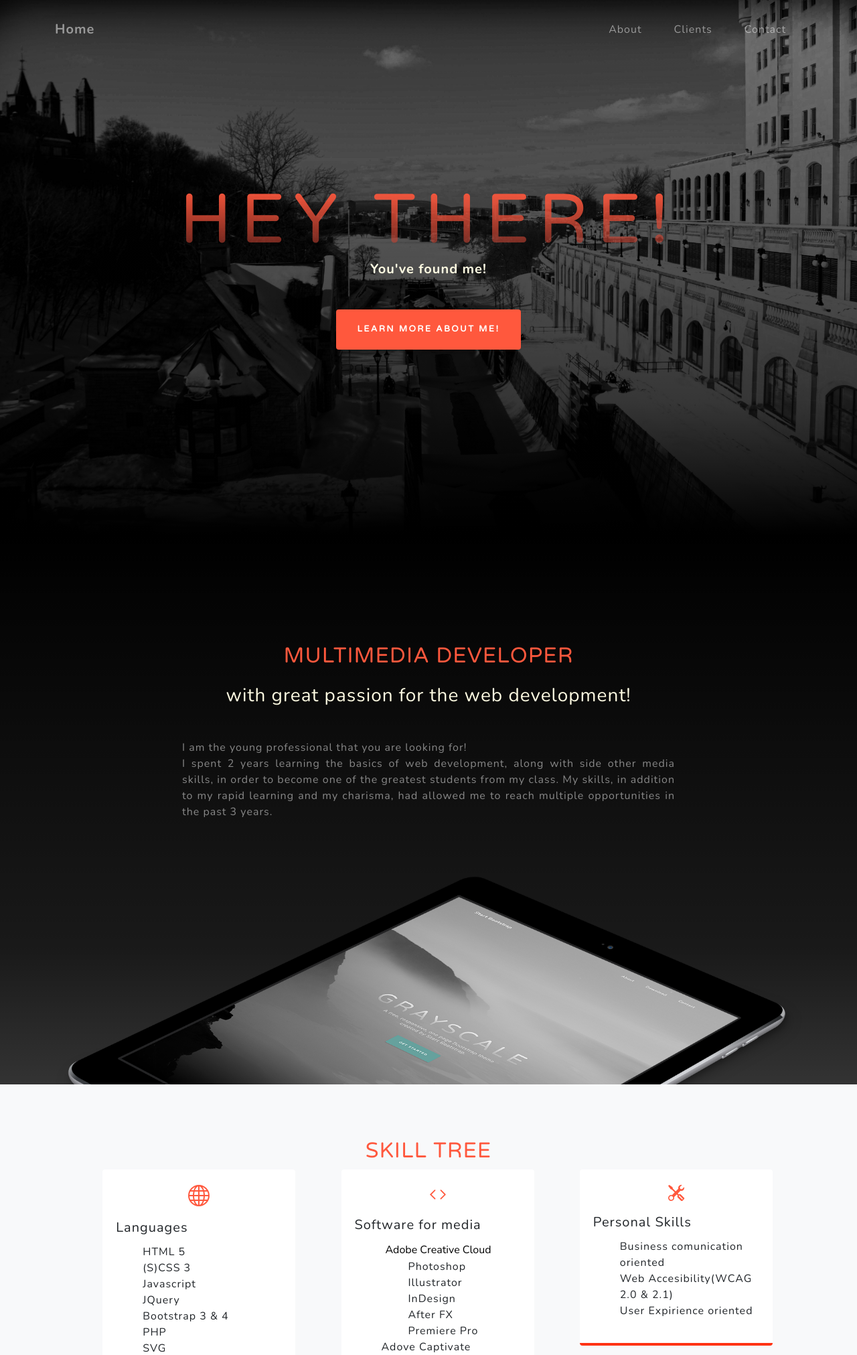
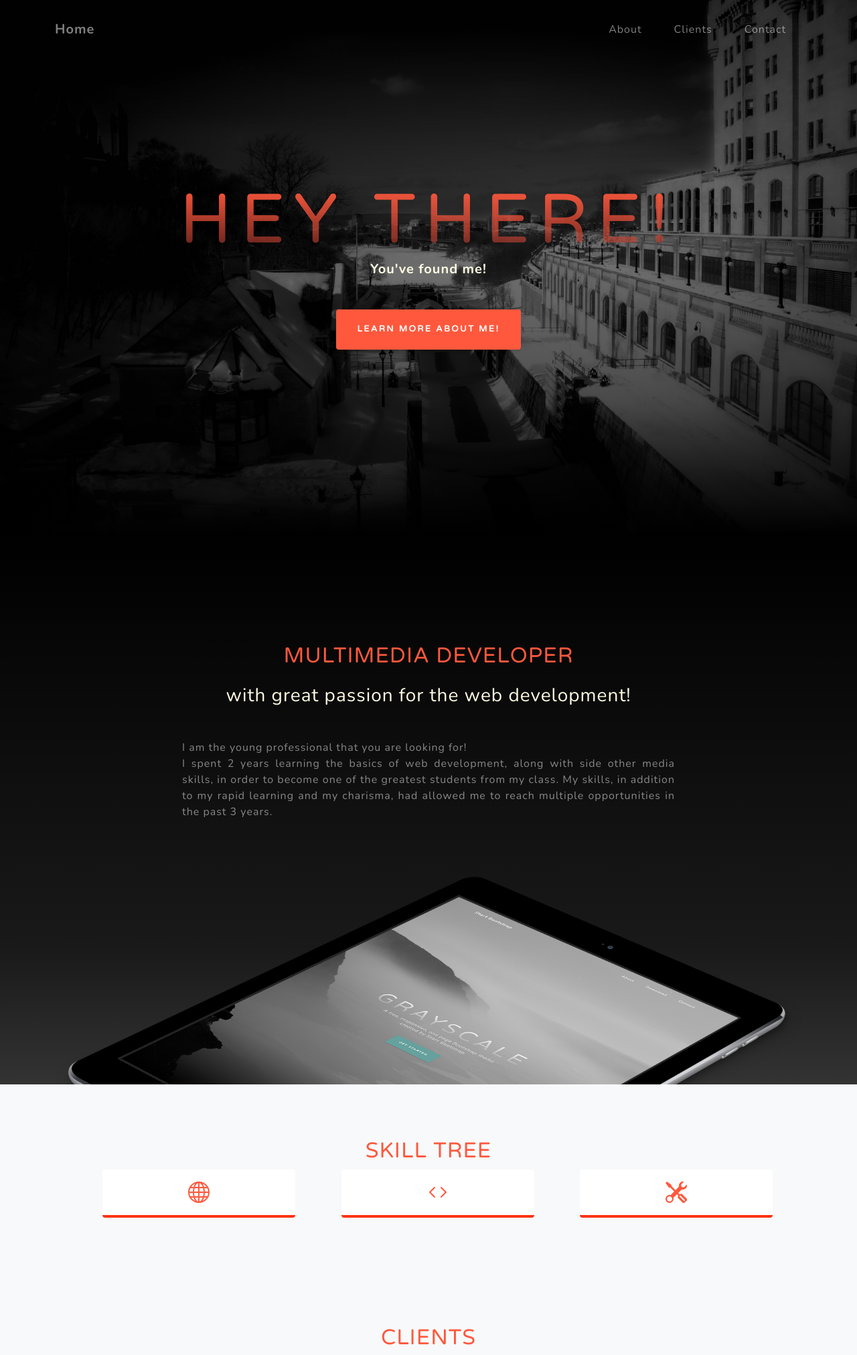
Before and after one commit to Dantedl/lago0008.github.io, a PHP site: page / in a window 1280 px wide. Shown: the top 2023 px of the page at 67% size. Run offline with PHP 8.4, Linux system fonts and the light colour scheme; some libraries are stand-ins or nearby versions.

Commit message:
JQ animation added
jq was fixed and some annimation was added

```diff
--- a/css/custom.css
+++ b/css/custom.css
@@ -39,10 +39,18 @@
   background: none;
   border: none;
 }
+.svg-icon {
+  width: 2rem;
+  height: 2rem;
+}
+
+.diaplay-none {
+  display: none;
+}
 /* CARD */
-.card-img-top {
+/* .card-img-top {
   margin-top: 8%;
-}
+} */
 .skill-section .card {
   border-bottom-color: #ff3314 !important;
 }
@@ -60,12 +68,19 @@
   color: #fefbe2 !important;
   font-weight: bold;
 }
-
+/* Icon button */
+.button-icon {
+  margin-top: 6%;
+  margin-bottom: 6%;
+}
 /* clients */
 .projects-section .featured-text {
   border-left-color: #ff3314 !important;
 }
 /* buttons */
+button:focus {
+  outline: 0px auto -webkit-focus-ring-color;
+}
 .btn-primary {
   color: white;
   background-color: #ff583d;
--- a/index.html
+++ b/index.html
@@ -12,12 +12,15 @@
     <script src="https://use.fontawesome.com/releases/v5.13.0/js/all.js" crossorigin="anonymous"></script>
     <!-- Google fonts-->
     <link href="https://fonts.googleapis.com/css?family=Varela+Round" rel="stylesheet" />
+    <link rel="stylesheet" href="https://unpkg.com/aos@next/dist/aos.css" />
     <link
         href="https://fonts.googleapis.com/css?family=Nunito:200,200i,300,300i,400,400i,600,600i,700,700i,800,800i,900,900i"
         rel="stylesheet" />
+
     <!-- Core theme CSS (includes Bootstrap)-->
     <link href="css/styles.css" rel="stylesheet" />
     <link href="css/custom.css" rel="stylesheet">
+
 </head>
 
 <body id="page-top">
@@ -43,8 +46,8 @@
     <!-- Masthead-->
     <header class="masthead">
         <div class="container d-flex h-100 align-items-center">
-            <div class="mx-auto text-center">
-                <h1 class="mx-auto my-0 text-uppercase">Hey there!</h1>
+            <div class="mx-auto text-center" data-aos="fade-down">
+                <h1 class="mx-auto my-0 text-uppercase" data-aos="">Hey there!</h1>
                 <h2 class="text-white-50 mx-auto mt-2 mb-5"> You've found me!
                 </h2>
                 <a class="btn btn-primary js-scroll-trigger" href="#about">learn more about me!
@@ -56,11 +59,10 @@
     <section class="about-section text-center" id="about">
         <div class="container">
             <div class="row">
-                <div class="col-lg-8 mx-auto">
+                <div class="col-lg-8 mx-auto" data-aos="fade-right">
                     <h2 class="text-orange mb-4 tittle-font">Multimedia Developer</h2>
                     <h3 class="text-yellgrey mx-auto mt-2 mb-5"> with great passion for the web development!</h3>
                     <p class="text-white-50 text-justify">
-
                         I am the young professional that you are looking for! <br>
                         I spent 2 years learning the basics of web development, along with side other media skills, in
                         order to become one of the greatest students from my class. My skills, in addition to my rapid
@@ -68,27 +70,25 @@
                     </p>
                 </div>
             </div>
-            <img class="img-fluid" src="assets/img/ipad.png" alt="" />
+            <img class="img-fluid" src="assets/img/ipad.png" data-aos="fade-up" alt="" />
         </div>
     </section>
-
     <!-- Skills -->
-
     <section class="skill-section bg-light">
         <div class="container">
             <div class="row flex-justified">
                 <div class="col-lg-12">
-                    <h2 class="text-center tittle-font text-orange">Skill Tree</h2>
+                    <h2 class="text-center tittle-font text-orange" data-aos="fade-down">Skill Tree</h2>
                 </div>
-                <div class="col-lg-3">
+                <div class="col-lg-3" data-aos="zoom-out">
                     <div class="card" style="width: 18rem;">
-                        <svg width="2em" height="2em" viewBox="0 0 16 16" class="bi bi-globe  card-img-top bg-orange"
+                        <button class="button-jq button-icon" data-button="JQbutton2">
+                            <svg viewBox="0 0 16 16" class="bi bi-globe card-img-top bg-orange svg-icon"
                                 fill="currentColor " xmlns="http://www.w3.org/2000/svg">
                                 <path fill-rule="evenodd"
                                     d="M0 8a8 8 0 1 1 16 0A8 8 0 0 1 0 8zm7.5-6.923c-.67.204-1.335.82-1.887 1.855A7.97 7.97 0 0 0 5.145 4H7.5V1.077zM4.09 4H2.255a7.025 7.025 0 0 1 3.072-2.472 6.7 6.7 0 0 0-.597.933c-.247.464-.462.98-.64 1.539zm-.582 3.5h-2.49c.062-.89.291-1.733.656-2.5H3.82a13.652 13.652 0 0 0-.312 2.5zM4.847 5H7.5v2.5H4.51A12.5 12.5 0 0 1 4.846 5zM8.5 5v2.5h2.99a12.495 12.495 0 0 0-.337-2.5H8.5zM4.51 8.5H7.5V11H4.847a12.5 12.5 0 0 1-.338-2.5zm3.99 0V11h2.653c.187-.765.306-1.608.338-2.5H8.5zM5.145 12H7.5v2.923c-.67-.204-1.335-.82-1.887-1.855A7.97 7.97 0 0 1 5.145 12zm.182 2.472a6.696 6.696 0 0 1-.597-.933A9.268 9.268 0 0 1 4.09 12H2.255a7.024 7.024 0 0 0 3.072 2.472zM3.82 11H1.674a6.958 6.958 0 0 1-.656-2.5h2.49c.03.877.138 1.718.312 2.5zm6.853 3.472A7.024 7.024 0 0 0 13.745 12H11.91a9.27 9.27 0 0 1-.64 1.539 6.688 6.688 0 0 1-.597.933zM8.5 12h2.355a7.967 7.967 0 0 1-.468 1.068c-.552 1.035-1.218 1.65-1.887 1.855V12zm3.68-1h2.146c.365-.767.594-1.61.656-2.5h-2.49a13.65 13.65 0 0 1-.312 2.5zm2.802-3.5h-2.49A13.65 13.65 0 0 0 12.18 5h2.146c.365.767.594 1.61.656 2.5zM11.27 2.461c.247.464.462.98.64 1.539h1.835a7.024 7.024 0 0 0-3.072-2.472c.218.284.418.598.597.933zM10.855 4H8.5V1.077c.67.204 1.335.82 1.887 1.855.173.324.33.682.468 1.068z" />
-                        </svg>
-
-                        <div class="card-body">
+                            </svg></button>
+                        <div class="card-body diaplay-none" id="JQbutton2">
                             <h5 class="card-title">Languages</h5>
                             <ul class="no-bull">
                                 <li>HTML 5</li>
@@ -98,25 +98,23 @@
                                 <li>Bootstrap 3 & 4</li>
                                 <li>PHP</li>
                                 <li>SVG</li>
-
                             </ul>
                         </div>
                     </div>
                 </div>
-
-                <div class="col-lg-3">
+                <div class="col-lg-3" data-aos="zoom-out">
                     <div class="card" style="width: 18rem;">
-
-                        <svg width="1.8em" height="1.8em" viewBox="0 0 16 16" class="bi bi-code card-img-top bg-orange"
+                        <button class="button-jq  button-icon" data-button="JQbutton3">
+                            <svg viewBox="0 0 16 16" class="bi bi-code card-img-top bg-orange svg-icon"
                                 fill="currentColor" xmlns="http://www.w3.org/2000/svg">
                                 <path fill-rule="evenodd"
                                     d="M5.854 4.146a.5.5 0 0 1 0 .708L2.707 8l3.147 3.146a.5.5 0 0 1-.708.708l-3.5-3.5a.5.5 0 0 1 0-.708l3.5-3.5a.5.5 0 0 1 .708 0zm4.292 0a.5.5 0 0 0 0 .708L13.293 8l-3.147 3.146a.5.5 0 0 0 .708.708l3.5-3.5a.5.5 0 0 0 0-.708l-3.5-3.5a.5.5 0 0 0-.708 0z" />
-                        </svg>
-                        <div class="card-body">
+                            </svg> </button>
+                        <div class="card-body diaplay-none" id="JQbutton3">
                             <h5 class="card-title">Software for media</h5>
                             <ul class="no-bull">
                                 <li> <button class="button-jq" data-button="JQbutton1">Adobe Creative Cloud</button>
-                                    <ul id="data-info">
+                                    <ul id="JQbutton1" style="display: none;">
                                         <li>Photoshop</li>
                                         <li>Illustrator</li>
                                         <li>InDesign</li>
@@ -127,55 +125,50 @@
                                 <li>Adove Captivate</li>
                                 <li>Storylinw 360</li>
                                 <li>Microsoft Office</li>
-
                             </ul>
                         </div>
                     </div>
                 </div>
-                <div class=" col-lg-3">
+                <div class=" col-lg-3" data-aos="zoom-out">
                     <div class="card" style="width: 18rem;">
-
-                        <svg width="1.5em" height="1.5em" viewBox="0 0 16 16" class="bi bi-tools card-img-top bg-orange"
+                        <button class="button-jq  button-icon" data-button="JQbutton4">
+                            <svg viewBox="0 0 16 16" class="bi bi-tools card-img-top bg-orange svg-icon"
                                 fill="currentColor" xmlns="http://www.w3.org/2000/svg">
                                 <path fill-rule="evenodd"
                                     d="M0 1l1-1 3.081 2.2a1 1 0 0 1 .419.815v.07a1 1 0 0 0 .293.708L10.5 9.5l.914-.305a1 1 0 0 1 1.023.242l3.356 3.356a1 1 0 0 1 0 1.414l-1.586 1.586a1 1 0 0 1-1.414 0l-3.356-3.356a1 1 0 0 1-.242-1.023L9.5 10.5 3.793 4.793a1 1 0 0 0-.707-.293h-.071a1 1 0 0 1-.814-.419L0 1zm11.354 9.646a.5.5 0 0 0-.708.708l3 3a.5.5 0 0 0 .708-.708l-3-3z" />
                                 <path fill-rule="evenodd"
                                     d="M15.898 2.223a3.003 3.003 0 0 1-3.679 3.674L5.878 12.15a3 3 0 1 1-2.027-2.027l6.252-6.341A3 3 0 0 1 13.778.1l-2.142 2.142L12 4l1.757.364 2.141-2.141zm-13.37 9.019L3.001 11l.471.242.529.026.287.445.445.287.026.529L5 13l-.242.471-.026.529-.445.287-.287.445-.529.026L3 15l-.471-.242L2 14.732l-.287-.445L1.268 14l-.026-.529L1 13l.242-.471.026-.529.445-.287.287-.445.529-.026z" />
-                        </svg>
-                        <div class="card-body">
+                            </svg></button>
+                        <div class="card-body diaplay-none" id="JQbutton4">
                             <h5 class="card-title">Personal Skills</h5>
                             <ul class="no-bull">
                                 <li>Business comunication oriented
                                 </li>
                                 <li>Web Accesibility(WCAG 2.0 & 2.1)</li>
                                 <li>User Expirience oriented </li>
-
-
                             </ul>
                         </div>
                     </div>
                 </div>
-
             </div>
         </div>
     </section>
-
     <!-- Projects-->
     <section class="projects-section bg-light" id="projects">
         <div class="container">
             <div class="row">
-
                 <div class="col-lg-12">
-                    <h2 class="text-center tittle-font text-orange">Clients</h2>
+                    <h2 class="text-center tittle-font text-orange" data-aos="fade-down">Clients</h2>
                 </div>
             </div>
             <!-- Featured Project Row-->
-            <div class="row align-items-center no-gutters mb-4 mb-lg-5">
+            <div class="row align-items-center no-gutters mb-4 mb-lg-5" data-aos="fade-right" data-aos-offset="300"
+                data-aos-easing="ease-in-sine">
+
                 <div class="col-xl-8 col-lg-7"><img class="img-fluid mb-3 mb-lg-0 client-logo"
                         src="assets/img/PopTikRLogo.png" alt="" /></div>
                 <div class="col-xl-4 col-lg-5">
                     <div class="featured-text text-center text-lg-left">
-
                         <h5>Lead UX Developer & researcher</h5>
                         <p class="text-black-50 mb-0"> Researched and developed a functional prototype for an online
                             Dashboard. The goal was to examine the platform for then Organize and create a prototype
@@ -184,12 +177,12 @@
                     </div>
                 </div>
             </div>
-            <div class="row align-items-center no-gutters mb-4 mb-lg-5">
-                <div class="col-xl-8 col-lg-7"><img class="img-fluid mb-3 mb-lg-0 client-logo"
+            <div class="row align-items-center no-gutters mb-4 mb-lg-5" data-aos="fade-left" data-aos-offset="300"
+                data-aos-easing="ease-in-sine">
+                <div class=" col-xl-8 col-lg-7"><img class="img-fluid mb-3 mb-lg-0 client-logo"
                         src="assets/img/ESDCLogo.png" alt="" /></div>
                 <div class="col-xl-4 col-lg-5">
                     <div class="featured-text text-center text-lg-left">
-
                         <h5>GT 03</h5>
                         <p class="text-black-50 mb-0"> Developed & updated online courses, based on HTML, SNAP or Adapt
                             frameworks, for the ESDC in the Canadian Government. As well as, generating and adjusting
@@ -199,7 +192,8 @@
                     </div>
                 </div>
             </div>
-            <div class="row align-items-center no-gutters mb-4 mb-lg-5">
+            <div class="row align-items-center no-gutters mb-4 mb-lg-5" data-aos="fade-up" data-aos-offset="300"
+                data-aos-easing="ease-in-sine">
                 <div class="col-xl-8 col-lg-7"><img class="img-fluid mb-3 mb-lg-0 client-logo"
                         src="assets/img/ecccLogo.png" alt="" /></div>
                 <div class="col-xl-4 col-lg-5">
@@ -235,7 +229,7 @@
     <section class="signup-section" id="signup">
         <div class="container">
             <div class="row">
-                <div class="col-md-10 col-lg-8 mx-auto text-center">
+                <div class="col-md-10 col-lg-8 mx-auto text-center" data-aos="zoom-out">
                     <i class="far fa-paper-plane fa-2x mb-2 text-white"></i>
                     <h2 class="text-white mb-5">Send me an email!</h2>
                     <form class="form-inline d-flex">
@@ -251,7 +245,8 @@
     <section class="contact-section bg-black">
         <div class="container">
             <div class="row">
-                <div class="col-md-4 mb-3 mb-md-0">
+                <div class="col-md-4 mb-3 mb-md-0" data-aos="zoom-out-right" data-aos-offset="300"
+                    data-aos-easing="ease-in-sine">
                     <div class="card py-4 h-100">
                         <div class="card-body text-center">
                             <i class="fas fa-map-marked-alt text-primary mb-2"></i>
@@ -261,17 +256,18 @@
                         </div>
                     </div>
                 </div>
-                <div class="col-md-4 mb-3 mb-md-0">
+                <div class="col-md-4 mb-3 mb-md-0" data-aos="zoom-out-up" data-aos-offset="300"
+                    data-aos-easing="ease-in-sine">
                     <div class="card py-4 h-100">
                         <div class="card-body text-center">
                             <i class="fas fa-envelope text-primary mb-2 "></i>
                             <h4 class="text-uppercase m-0">Email</h4>
                             <hr class="my-4" />
-
                         </div>
                     </div>
                 </div>
-                <div class="col-md-4 mb-3 mb-md-0">
+                <div class="col-md-4 mb-3 mb-md-0" data-aos="zoom-out-left" data-aos-offset="300"
+                    data-aos-easing="ease-in-sine">
                     <div class="card py-4 h-100">
                         <div class="card-body text-center">
                             <i class="fas fa-mobile-alt text-primary mb-2 bg-orange"></i>
@@ -300,10 +296,14 @@
     <script src="https://cdnjs.cloudflare.com/ajax/libs/jquery-easing/1.4.1/jquery.easing.min.js"></script>
     <!-- Core theme JS-->
     <script src="js/scripts.js"></script>
-
+    <!-- Animation -->
 
     <!-- custom js -->
     <script src="/js/CustomQuery.js"></script>
+    <script src="https://unpkg.com/aos@next/dist/aos.js"></script>
+    <script>
+        AOS.init();
+    </script>
 </body>
 
 </html>
```
Also changed, not shown: js/CustomQuery.js (+2 -6 lines), assets/img/bg-masthead.jpg, 2 other files. Lines whose indentation alone changed are shown as unchanged.
